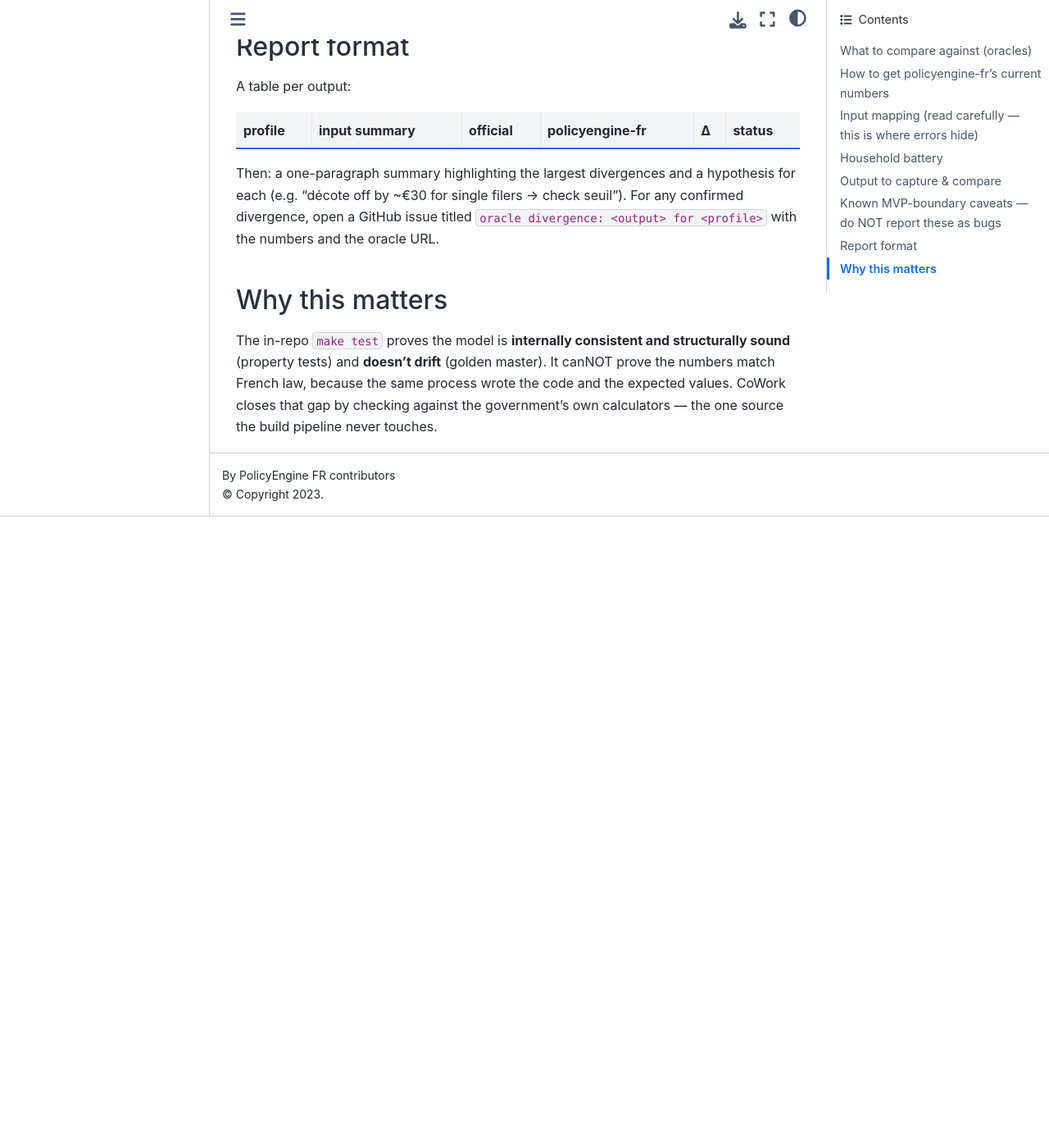
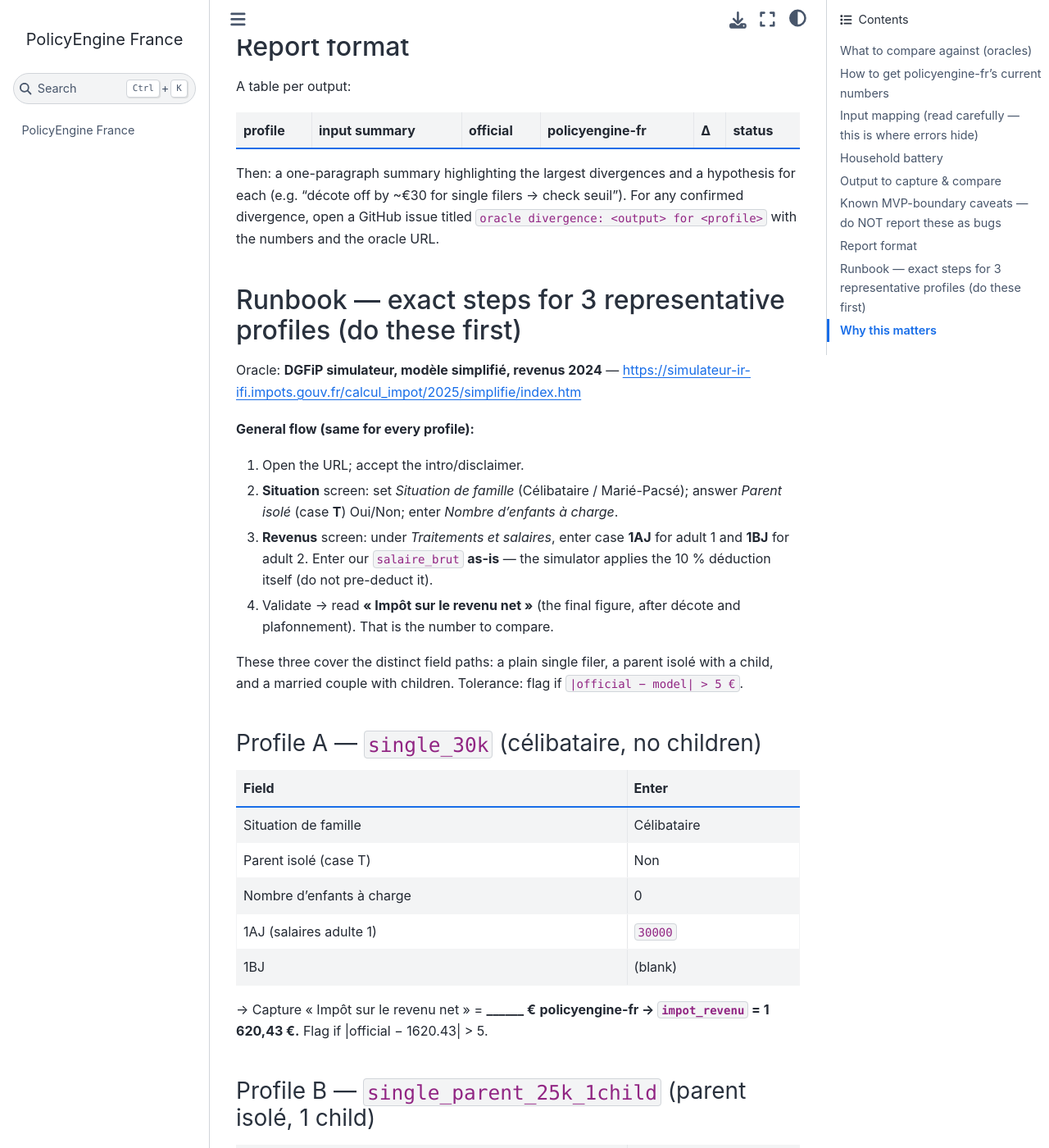
Before and after one commit to alles-delenda-est/policyengine-fr, a Jupyter Book: the page built from docs/cowork-validation-brief.md, in a window 1280 px wide and 1400 px high, scrolled down 3060 px. Shown: the whole window at 82% size. Built offline with Jupyter Book 1.0.4 settings and Sphinx 7.4.7 and the Sphinx Book theme 1.1.4, drawn with Linux system fonts in a browser that asks for light colours; pages that are not in the unit, such as notebooks, are missing from menus; before the commit the page ends 3690 px from its top, so only the background shows below that; some of the changed text lies outside the part shown.

Commit message:
docs: add runnable CoWork runbook with field-by-field simulator steps (#15)
Turns the validation brief into something runnable now: exact DGFiP simulateur
(simplifié, revenus 2024) steps for 3 representative profiles (single, parent
isolé + child, couple + 2 children), with the model's expected impot_revenu
baked in and a fill-in results template. Fixes the oracle URL to the precise
simulateur-ir-ifi endpoint.

Co-authored-by: Claude Opus 4.8 <noreply@anthropic.com>

```diff
--- a/docs/cowork-validation-brief.md
+++ b/docs/cowork-validation-brief.md
@@ -98,6 +98,79 @@ hypothesis for each (e.g. "décote off by ~€30 for single filers → check seu
 For any confirmed divergence, open a GitHub issue titled
 `oracle divergence: <output> for <profile>` with the numbers and the oracle URL.
 
+## Runbook — exact steps for 3 representative profiles (do these first)
+
+Oracle: **DGFiP simulateur, modèle simplifié, revenus 2024** —
+https://simulateur-ir-ifi.impots.gouv.fr/calcul_impot/2025/simplifie/index.htm
+
+**General flow (same for every profile):**
+1. Open the URL; accept the intro/disclaimer.
+2. **Situation** screen: set *Situation de famille* (Célibataire / Marié-Pacsé);
+   answer *Parent isolé* (case **T**) Oui/Non; enter *Nombre d'enfants à charge*.
+3. **Revenus** screen: under *Traitements et salaires*, enter case **1AJ** for
+   adult 1 and **1BJ** for adult 2. Enter our `salaire_brut` **as-is** — the
+   simulator applies the 10 % déduction itself (do not pre-deduct it).
+4. Validate → read **« Impôt sur le revenu net »** (the final figure, after décote
+   and plafonnement). That is the number to compare.
+
+These three cover the distinct field paths: a plain single filer, a parent isolé
+with a child, and a married couple with children. Tolerance: flag if
+`|official − model| > 5 €`.
+
+### Profile A — `single_30k` (célibataire, no children)
+| Field | Enter |
+|-------|-------|
+| Situation de famille | Célibataire |
+| Parent isolé (case T) | Non |
+| Nombre d'enfants à charge | 0 |
+| 1AJ (salaires adulte 1) | `30000` |
+| 1BJ | (blank) |
+
+→ Capture « Impôt sur le revenu net » = **______ €**
+**policyengine-fr → `impot_revenu` = 1 620,43 €.** Flag if |official − 1620.43| > 5.
+
+### Profile B — `single_parent_25k_1child` (parent isolé, 1 child)
+| Field | Enter |
+|-------|-------|
+| Situation de famille | Célibataire |
+| Parent isolé (case T) | **Oui** |
+| Nombre d'enfants à charge | 1 |
+| 1AJ | `25000` |
+
+→ Capture « Impôt sur le revenu net » = **______ €**
+**policyengine-fr → `impot_revenu` = 0,00 €** (2 parts — 1 + 0,5 enfant + 0,5
+parent isolé — so the quotient 22 500 / 2 = 11 250 sits just under the first
+barème threshold of 11 294). Flag if official > 5 €. *(This 0 is a strong, easy oracle
+check — if the simulator shows a positive tax, our parts/décote is wrong.)*
+
+### Profile C — `couple_60k_2children` (marié, 2 children, single earner)
+| Field | Enter |
+|-------|-------|
+| Situation de famille | Marié / Pacsé |
+| Parent isolé | Non |
+| Nombre d'enfants à charge | 2 |
+| 1AJ (salaires adulte 1) | `60000` |
+| 1BJ (salaires adulte 2) | `0` |
+
+→ Capture « Impôt sur le revenu net » = **______ €**
+**policyengine-fr → `impot_revenu` = 1 744,35 €.** Flag if |official − 1744.35| > 5.
+
+### Results template to fill in
+| profile | inputs | official IR | model IR | Δ | status |
+|---------|--------|-------------|----------|---|--------|
+| A single_30k | cél., 0 enf., 1AJ 30000 | ____ | 1 620,43 | ____ | ____ |
+| B single_parent_25k_1child | cél. isolé, 1 enf., 1AJ 25000 | ____ | 0,00 | ____ | ____ |
+| C couple_60k_2children | marié, 2 enf., 1AJ 60000, 1BJ 0 | ____ | 1 744,35 | ____ | ____ |
+
+If all three Δ ≤ 5 €, the income-tax core (barème + parts + plafonnement + décote)
+is validated against the government for these points — then extend to the full
+battery above. If any Δ > 5 €, that's a real bug: open a GitHub issue
+`oracle divergence: impot_revenu for <profile>` with the numbers and this URL.
+
+> AF note: the IR simulator does **not** output allocations familiales. Validate
+> `allocations_familiales` separately on the CAF estimateur, feeding it the same
+> household and income (mind the N‑2 caveat above).
+
 ## Why this matters
 
 The in-repo `make test` proves the model is **internally consistent and
```
Also changed, not shown: other parts of docs/cowork-validation-brief.md (+1 -1 lines), changelog.d/added/cowork-runbook.added.md (added, +1 -0 lines).
